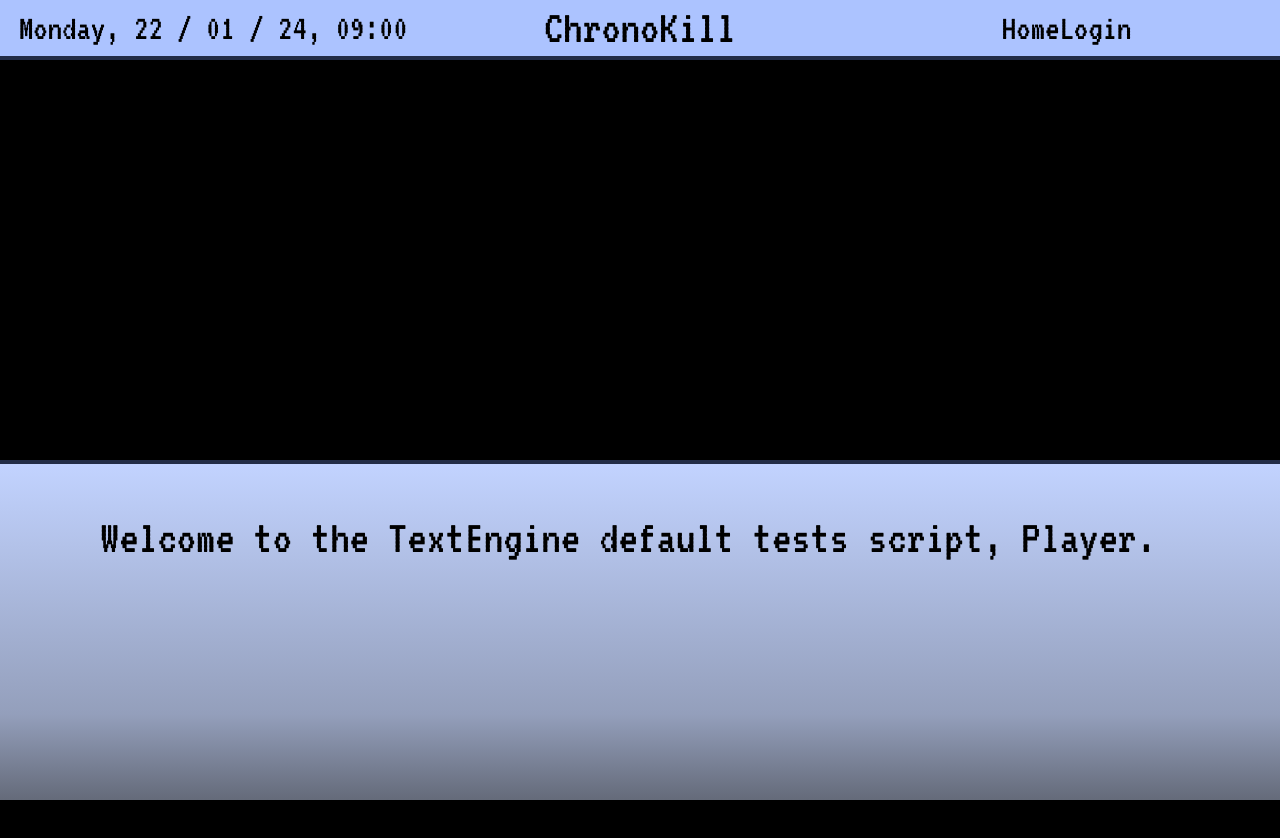
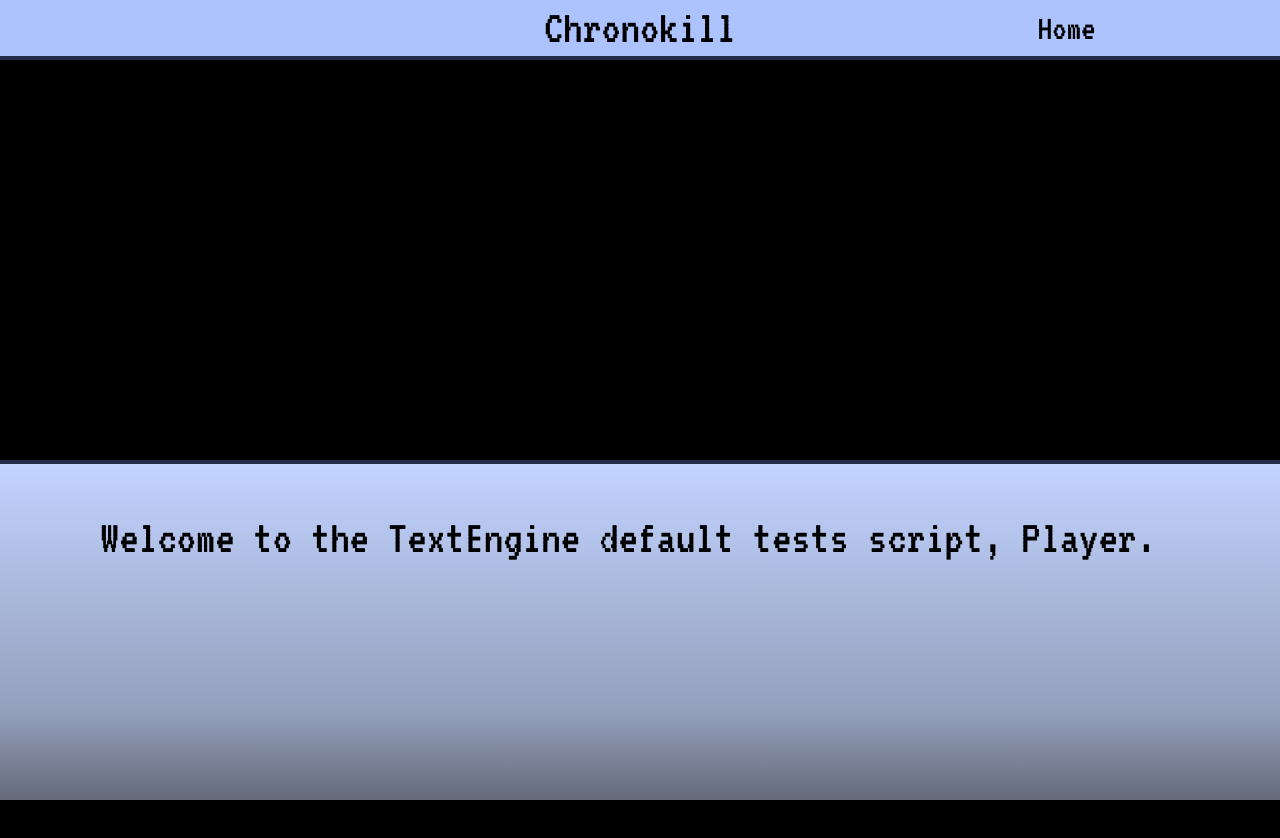
Before and after one commit to alextheedwards/Chronokill, a Next.js app in the folder chronokill-next-app/: page /ingame in a window 1280 px wide. Shown: the top 838 px of the page. Built offline with nearby package versions, Linux system fonts and the light colour scheme.

Commit message:
TWC-70: Update Top Bar

```diff
--- a/chronokill-next-app/app/components/TopPanel/TopPanel.tsx
+++ b/chronokill-next-app/app/components/TopPanel/TopPanel.tsx
@@ -6,11 +6,10 @@ export const TopPanel = () => {
 
   return (
     <div className={styles.topPanel}>
-      <div className={styles.dateWrapper}>Monday, 22 / 01 / 24, 09:00</div>
-      <div className={styles.titleWrapper}>ChronoKill</div>
+      <div className={styles.dateWrapper}></div>
+      <div className={styles.titleWrapper}>Chronokill</div>
       <div className={styles.burgerMenuArea}>
         <Link href="/">Home</Link>
-        <Link href="/login">Login</Link>
       </div>
     </div>
   )
```
